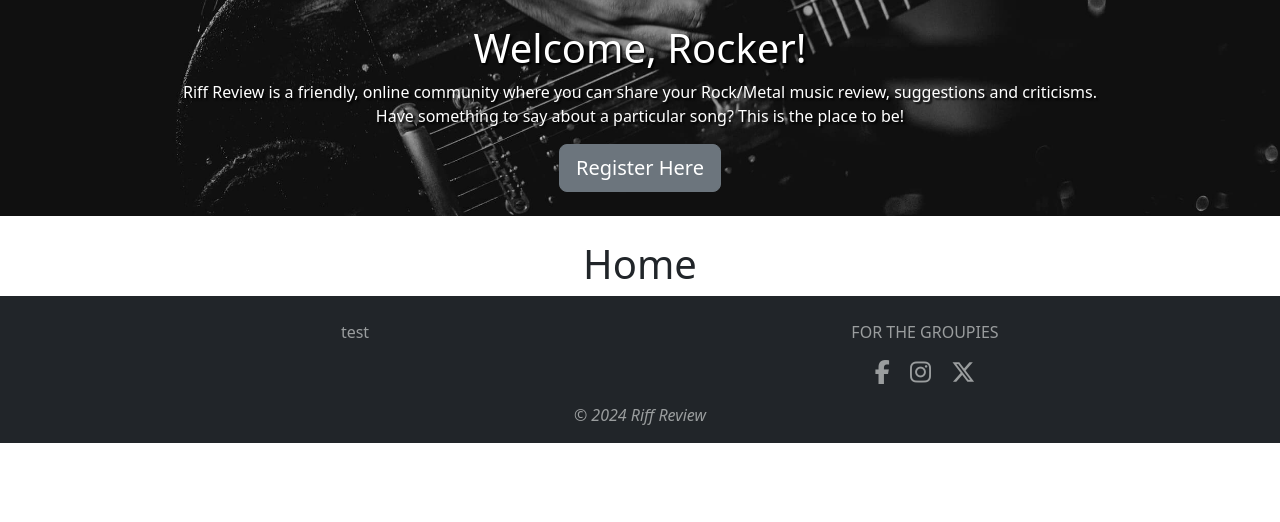
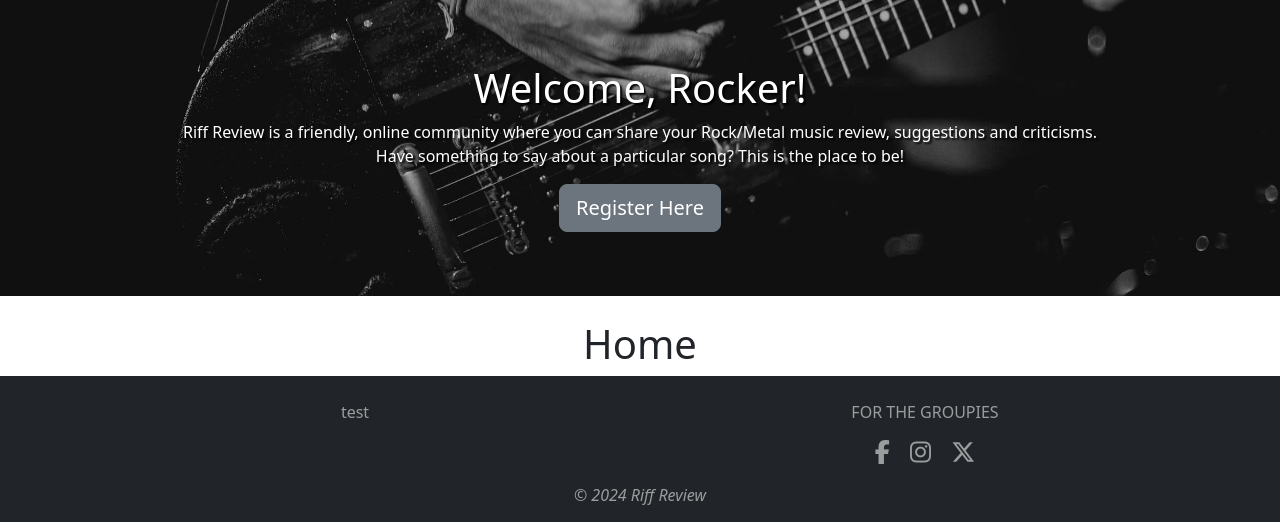
Before and after one commit to danielanthonycollins/riff-review, a Flask app: page / in a window 1280 px wide. Shown: the part 77-599 px from the top of the page. Run offline with Flask 3, Linux system fonts and the light colour scheme; some libraries are stand-ins or nearby versions.

Commit message:
Add padding to top and bottom of home guitar image

```diff
--- a/static/css/style.css
+++ b/static/css/style.css
@@ -6,6 +6,10 @@
     color: #fff;
     text-shadow: 2px 2px 2px #000;
     margin-top: -1.5rem;
+}
+
+.home-main-image-text {
+    padding: 2.5rem 0;
 }
 
 header {
--- a/templates/index.html
+++ b/templates/index.html
@@ -2,7 +2,7 @@
 {% block content %}
 
 <div class="p-4 mb-4 home-main-image text-center">
-    <div class="container-fluid">
+    <div class="container-fluid home-main-image-text">
       <h1>Welcome, Rocker!</h1>
       <p class="text-center">Riff Review is a friendly, online community where you can share your Rock/Metal music review, suggestions and criticisms.<br>Have something to say about a particular song? This is the place to be! </p>
       {% if session.user %}
```
